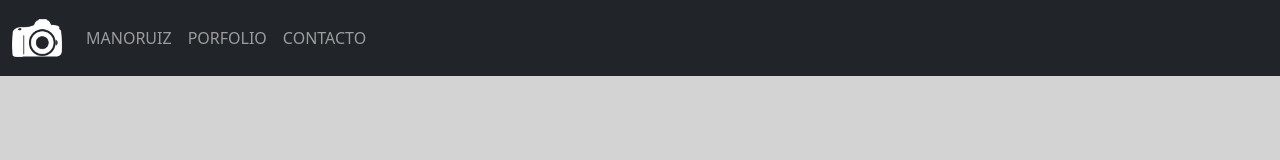
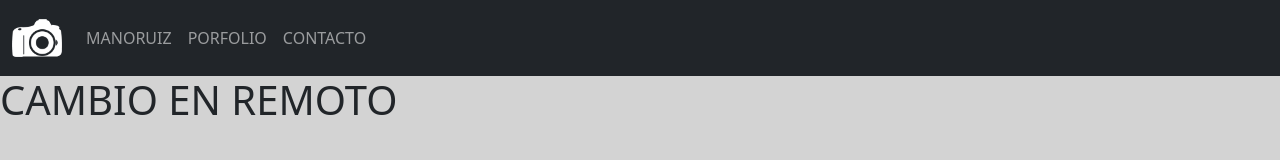
Before and after one commit to manoruiz/LoremIpsum, a plain HTML site: page index.html in a window 1280 px wide. Drawn offline with nearby package versions, Linux system fonts and the light colour scheme.

Commit message:
Update index.html
cambios en remoto

```diff
--- a/index.html
+++ b/index.html
@@ -35,7 +35,7 @@
           </div>
         </div>
       </nav>
-
+    <h1>CAMBIO EN REMOTO</h1>
 </body>
 <script src="https://cdn.jsdelivr.net/npm/bootstrap@5.2.1/dist/js/bootstrap.bundle.min.js"></script>
 <!-- Latest compiled JavaScript -->
```
